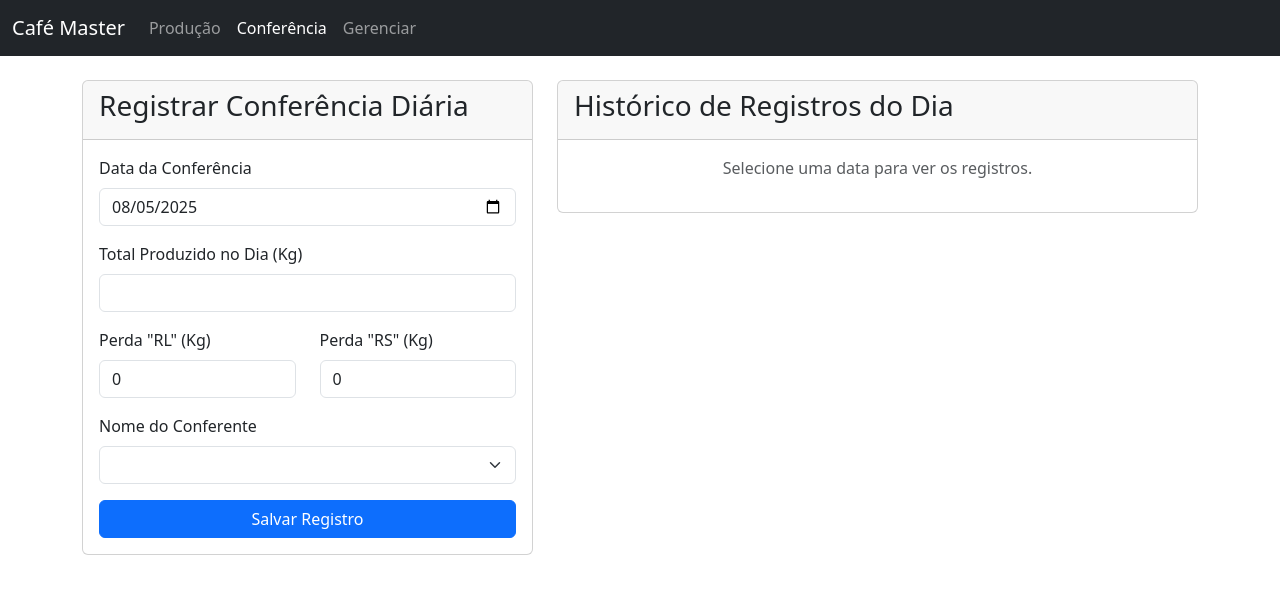
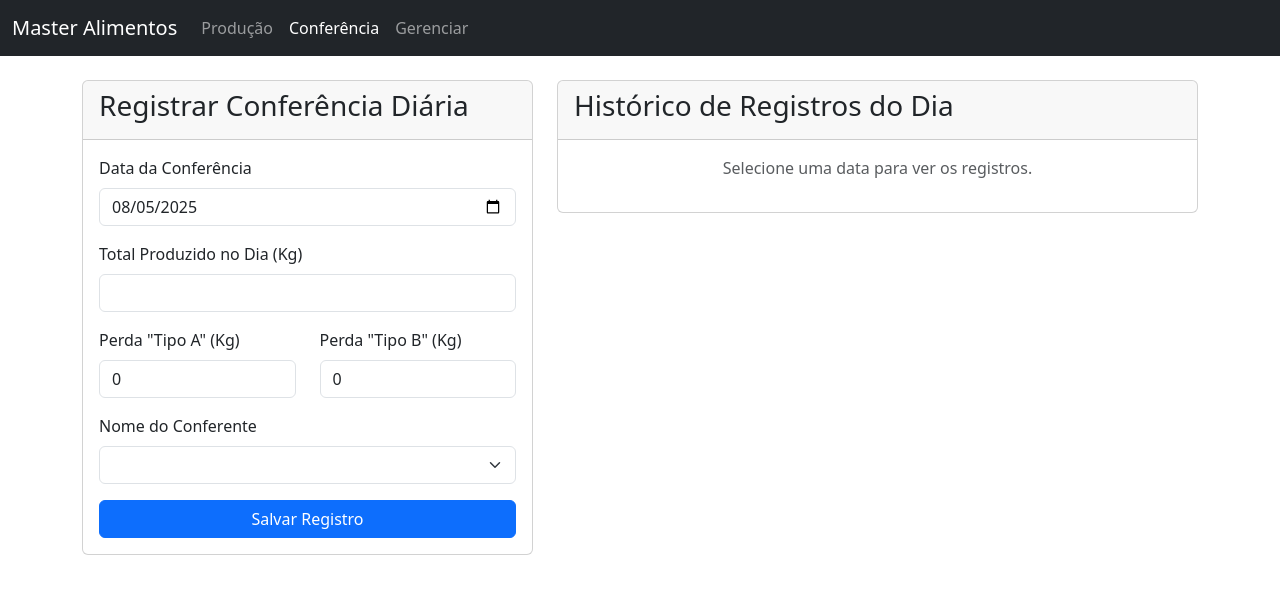
Before and after one commit to todinho91/Caf-Master, a plain HTML site: page conferencia.html in a window 1280 px wide. Drawn offline with nearby package versions, Linux system fonts and the light colour scheme; no server answers; files whose address does not match are found by name.

Commit message:
Atualiza títulos e nomes de marca para "Master Alimentos" nos arquivos conferencia.html e index.html

```diff
--- a/conferencia.html
+++ b/conferencia.html
@@ -3,7 +3,7 @@
 <head>
     <meta charset="UTF-8">
     <meta name="viewport" content="width=device-width, initial-scale=1.0">
-    <title>Conferência de Produção - Café Master</title>
+    <title>Conferência de Produção -  Master Alimentos</title>
      <link rel="icon" href="fotos/unnamed.png" type="imagem.png">
     <link href="https://cdn.jsdelivr.net/npm/bootstrap@5.3.3/dist/css/bootstrap.min.css" rel="stylesheet">
     <link rel="stylesheet" href="../CSS/style.css">
@@ -11,7 +11,7 @@
 <body>
     <nav class="navbar navbar-expand-lg navbar-dark bg-dark">
         <div class="container-fluid">
-            <a class="navbar-brand" href="#">Café Master</a>
+            <a class="navbar-brand" href="#"> Master Alimentos</a>
             <div class="collapse navbar-collapse">
                 <ul class="navbar-nav me-auto mb-2 mb-lg-0">
                     <li class="nav-item"><a class="nav-link" href="index.html">Produção</a></li>
@@ -42,11 +42,11 @@
                             </div>
                             <div class="row">
                                 <div class="col-6 mb-3">
-                                    <label for="perda-rl" class="form-label">Perda "RL" (Kg)</label>
+                                    <label for="perda-rl" class="form-label">Perda "Tipo A" (Kg)</label>
                                     <input type="number" step="0.01" class="form-control" id="perda-rl" value="0">
                                 </div>
                                 <div class="col-6 mb-3">
-                                    <label for="perda-rs" class="form-label">Perda "RS" (Kg)</label>
+                                    <label for="perda-rs" class="form-label">Perda "Tipo B" (Kg)</label>
                                     <input type="number" step="0.01" class="form-control" id="perda-rs" value="0">
                                 </div>
                             </div>
@@ -72,8 +72,8 @@
                                 <thead>
                                     <tr>
                                         <th>Produzido (Kg)</th>
-                                        <th>Perda RL</th>
-                                        <th>Perda RS</th>
+                                        <th>Perda TIPO A</th>
+                                        <th>Perda TIPO B</th>
                                         <th>Conferente</th>
                                         <th>Registrado em</th>
                                         <th>Ações</th>
```
Also changed, not shown: index.html (+2 -2 lines).
